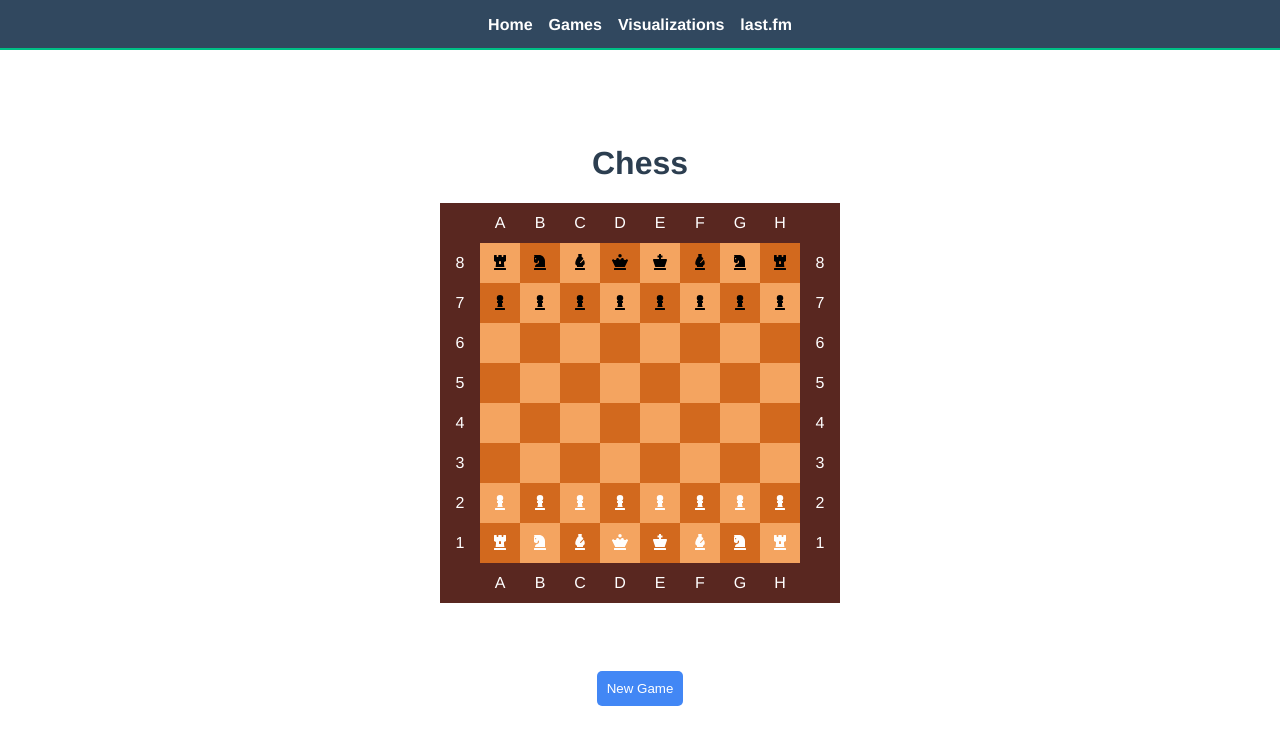
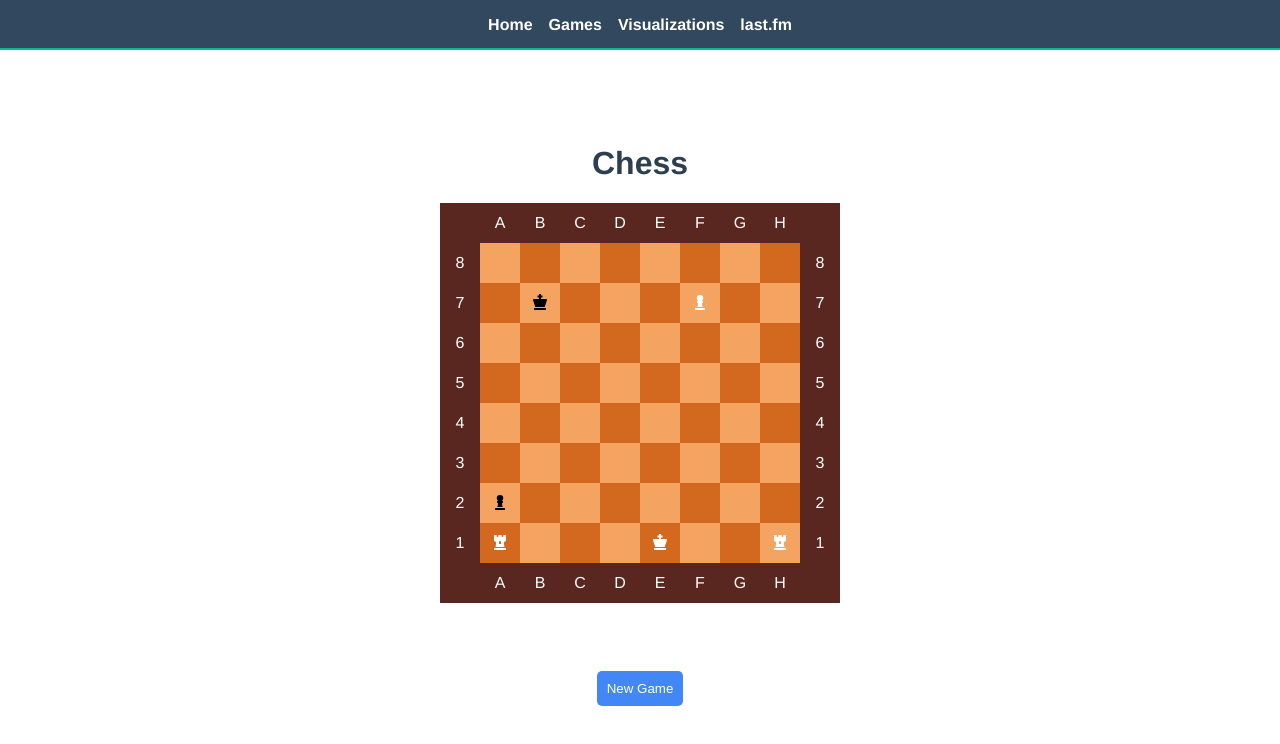
Before and after one commit to paulmotz/github-pages, a Vue app: page /chess in a window 1280 px wide. Shown: the top 744 px of the page. Built offline with nearby package versions, Linux system fonts and the light colour scheme.

Commit message:
Add modal and promotion

```diff
--- a/src/assets/variables.styl
+++ b/src/assets/variables.styl
@@ -18,6 +18,8 @@ $button-background-color = #4287f5
 $button-background-color-disabled = #8eb7f9
 $button-background-color-hover = #0c62ec
 
+$modal-background-color = $white
+
 $board-border = #592720;
 $board-dark-square = chocolate;
 $board-light-square = sandybrown;
--- /dev/null
+++ b/src/components/PJMModal.vue
@@ -0,0 +1,59 @@
+<template lang='pug'>
+	.modal-backdrop
+		.modal
+			header.modal-header
+				slot(name="header")
+			section.modal-body
+				slot(name="body")
+			footer.modal-footer
+				slot(name="footer")
+</template>
+
+<script lang='ts'>
+import Vue from 'vue';
+
+export default Vue.extend({
+	name : 'PJMModal',
+
+	methods : {
+		emitClicked(): void {
+			this.$emit('clicked');
+		},
+	},
+});
+</script>
+
+<style lang='stylus'>
+@import '../assets/variables.styl'
+
+.modal-backdrop
+	position: fixed
+	top: 0
+	bottom: 0
+	left: 0
+	right: 0
+	background-color: rgba(0, 0, 0, 0.3)
+	display: flex
+	justify-content: center
+	align-items: center
+
+.modal
+	background: $modal-background-color
+	box-shadow: 2px 2px 20px 1px
+	overflow-x: auto
+	display: flex
+	flex-direction: column
+	min-width: 15rem
+	text-align: left
+
+.modal-header
+	background-color: $header-footer-background-color
+	color: $white
+	font-weight: 600
+	box-sizing: border-box
+	border-bottom: 2px solid $vue-green
+	padding: 0.375rem
+
+.modal-body
+	padding: 0.25rem
+</style>
--- a/src/components/games/chess/Board.vue
+++ b/src/components/games/chess/Board.vue
@@ -26,11 +26,12 @@
 <script lang="ts">
 import Vue from 'vue';
 import Square from '@/components/games/chess/Square.vue';
-import { PieceColor, SquareClickedEvent, PieceMove } from '@/lib/types';
-import { pieceStartingPositions, findPieceIndex, pieceTypes, initializeBoard } from '@/lib/games/chess/helpers';
+import { PieceColor, SquareClickedEvent, PieceMove, PieceAbbreviation } from '@/lib/types';
+import { pieceStartingPositions, findPieceIndex, pieceTypes, initializeBoard, findPawnToPromoteLocation, getPromotionPiece } from '@/lib/games/chess/helpers';
 import { getCheckingPieces, getLegalMoves, isCheckmate } from '@/lib/games/chess/checkingHelpers';
 import { isStalemate, hasInsufficientMatingMaterial, getBoardState } from '@/lib/games/chess/drawHelpers';
 import { Piece, Pawn, Rook, King } from '@/lib/games/chess/pieces';
+import { bus } from '../../../main';
 
 export default Vue.extend({
 	name : 'Board',
@@ -86,7 +87,7 @@ export default Vue.extend({
 		},
 
 		colorToMoveNext(): PieceColor {
-			return this.isWhiteToMove ? 'white' : 'black';
+			return this.isWhiteToMove ? 'white': 'black';
 		},
 	},
 
@@ -101,6 +102,9 @@ export default Vue.extend({
 
 	mounted() {
 		this.initializeGame();
+		bus.$on('promotion', (pieceType: PieceAbbreviation) => {
+			this.promotePawn(pieceType);
+		});
 	},
 
 	methods : {
@@ -198,10 +202,16 @@ export default Vue.extend({
 			if (piece instanceof Pawn) {
 				this.moveCounter = 0;
 
+				if (rank === 8 || rank === 1) {
+					this.$emit('pawn-reach-end');
+				}
+
 				// HACK: Change this once board states are kept track of
 				if (Math.abs(piece.rank - rank) === 2) {
 					piece.canBeCapturedByEnPassant = true;
 				}
+			} else {
+				this.moveCounter++;
 			}
 
 			if (piece instanceof King) {
@@ -236,12 +246,14 @@ export default Vue.extend({
 				}
 			}
 
+			if (piece instanceof Pawn && (rank === 8 || rank === 1)) {
+				this.$emit('pawn-reach-end');
+				return;
+			}
+
 			const newPieceRow: (Piece | null)[] = this.occupiedSquares[rank - 1].slice(0);
 			newPieceRow[file - 1] = piece;
 			this.$set(this.occupiedSquares, rank - 1, newPieceRow);
-
-			this.moveCounter++;
-			this.trackBoardState();
 
 			this.completeTurn();
 		},
@@ -286,6 +298,29 @@ export default Vue.extend({
 			this.$set(this.occupiedSquares, piece.rank - 1, newPieceRow);
 		},
 
+		promotePawn(pieceAbbreviation: PieceAbbreviation): void {
+			const { rank, file } = findPawnToPromoteLocation(this.allPieces, this.colorToMoveNext);
+			const promotionPiece =  getPromotionPiece(this.allPieces, {
+				color        : this.colorToMoveNext,
+				file         : file,
+				rank         : rank,
+				abbreviation : pieceAbbreviation,
+			});
+
+			const newPieceRow: (Piece | null)[] = this.occupiedSquares[rank - 1].slice(0);
+			newPieceRow[file - 1] = promotionPiece;
+			this.$set(this.occupiedSquares, rank - 1, newPieceRow);
+
+			const oldPieceType = `${this.colorToMoveNext[0]}P`;
+			const pieceIndexToCapture = this.allPieces[oldPieceType].findIndex((p: Piece) => Number(p.rank) === Number(rank) &&  Number(p.file) === Number(file));
+			this.allPieces[oldPieceType].splice(pieceIndexToCapture, 1);
+
+			const newPieceType = `${this.colorToMoveNext[0]}${pieceAbbreviation}`;
+			this.allPieces[newPieceType].push(promotionPiece);
+
+			this.completeTurn();
+		},
+
 		setMoveSquares(moves: number[][]): void {
 			for (const move of moves) {
 				const newRow: boolean[] = this.possibleMoveSquares[move[0] - 1].slice(0);
@@ -301,6 +336,8 @@ export default Vue.extend({
 		},
 
 		completeTurn(): void {
+			this.trackBoardState();
+
 			this.selectedPiece = null;
 			this.resetMoveSquares();
 
--- a/src/components/games/chess/Chess.vue
+++ b/src/components/games/chess/Chess.vue
@@ -4,17 +4,37 @@
 		Board(
 			v-bind:isNewGame="isNewGame"
 			v-on:game-over="showResult"
-			v-on:game-started="startGame")
+			v-on:game-started="startGame"
+			v-on:pawn-reach-end="openModal")
 		h3.result {{result}}
 		PJMButton(
 			v-bind:text="'New Game'"
 			v-on:clicked="buttonClicked")
+		PJMModal(v-show="shouldShowModal")
+			template(v-slot:header) Select a Piece for promotion
+			template(v-slot:body)
+				.icon-row
+					.icon-wrapper(v-on:click="pieceClicked('Q')")
+						font-awesome-icon.fa-icon(
+							v-bind:icon="'chess-queen'")
+					.icon-wrapper(v-on:click="pieceClicked('R')")
+						font-awesome-icon.fa-icon(
+							v-bind:icon="'chess-rook'")
+				.icon-row
+					.icon-wrapper(v-on:click="pieceClicked('B')")
+						font-awesome-icon.fa-icon(
+							v-bind:icon="'chess-bishop'")
+					.icon-wrapper(v-on:click="pieceClicked('N')")
+						font-awesome-icon.fa-icon(
+							v-bind:icon="'chess-knight'")
 </template>
 
 <script lang='ts'>
 import Vue from 'vue';
 import Board from '@/components/games/chess/Board.vue';
 import PJMButton from '@/components/PJMButton.vue';
+import PJMModal from '@/components/PJMModal.vue';
+import { bus } from '../../../main';
 
 export default Vue.extend({
 	name : 'Chess',
@@ -22,18 +42,34 @@ export default Vue.extend({
 	components : {
 		Board,
 		PJMButton,
+		PJMModal,
 	},
 
 	data : function() {
 		return {
-			isNewGame : false,
-			result    : '',
+			isNewGame       : false,
+			result          : '',
+			shouldShowModal : false,
 		};
 	},
 
 	methods : {
 		buttonClicked(): void {
 			this.isNewGame = true;
+			// this.openModal();
+		},
+
+		closeModal(): void {
+			this.shouldShowModal = false;
+		},
+
+		openModal(): void {
+			this.shouldShowModal = true;
+		},
+
+		pieceClicked(pieceName: string): void {
+			bus.$emit('promotion', pieceName);
+			this.closeModal();
 		},
 
 		showResult(result: string): void {
@@ -48,7 +84,6 @@ export default Vue.extend({
 });
 </script>
 
-<!-- Add "scoped" attribute to limit CSS to this component only -->
 <style scoped lang='stylus'>
 @import '../../../assets/variables.styl'
 
@@ -64,4 +99,25 @@ export default Vue.extend({
 	font-size: 1rem
 	height: 1rem
 	line-height: 1rem
+
+.icon-row
+	display: flex
+	flex-direction: row
+
+.icon-wrapper
+	cursor: pointer
+	width: 50%
+	display: flex
+	align-items: center
+	justify-content: center
+	padding: 0.5rem
+
+.icon-wrapper:hover
+	background-color: rgba(49, 72, 95, 0.3)
+
+.fa-icon
+	height: 2rem
+	width: 2rem
+	opacity: 1
+
 </style>
--- a/src/components/games/chess/Square.vue
+++ b/src/components/games/chess/Square.vue
@@ -11,7 +11,6 @@
 
 <script lang='ts'>
 import Vue from 'vue';
-import { PieceColor } from '@/lib/types';
 import { Pawn, Knight, Bishop, Rook, Queen, King } from '@/lib/games/chess/pieces';
 
 export default Vue.extend({
@@ -19,7 +18,7 @@ export default Vue.extend({
 
 	props : {
 		colorToMoveNext : {
-			type    : Object as () => PieceColor,
+			type    : String,
 			default : 'white',
 		},
 		fileIndex : {
--- a/src/lib/games/chess/helpers.ts
+++ b/src/lib/games/chess/helpers.ts
@@ -1,4 +1,4 @@
-import { PieceColor, PieceType, AllPieces, PieceMapping, PieceStartingPositions, ColorAndPiece, BoardState, PieceAbbreviation } from '@/lib/types';
+import { PieceColor, PieceType, AllPieces, PieceMapping, PieceStartingPositions, ColorAndPiece, BoardState, PieceAbbreviation, SquareLocation, PiecePromoteProps } from '@/lib/types';
 import { Piece, Pawn, Knight, Bishop, Rook, Queen, King } from '@/lib/games/chess/pieces';
 
 /**
@@ -97,21 +97,23 @@ export const getAttackedSquares = (allPieces: AllPieces, occupiedSquares: (Piece
 };
 
 export const pieceStartingPositions: PieceStartingPositions = {
-	'wB' : [ [1, 3], [1, 6] ],
-	'wN' : [ [1, 2], [1, 7] ],
+	// 'wB' : [ [1, 3], [1, 6] ],
+	// 'wN' : [ [1, 2], [1, 7] ],
+	// 'wK' : [ [1, 5] ],
+	// 'wP' : [ [2, 1], [2, 2], [2, 3], [2, 4], [2, 5], [2, 6], [2, 7], [2, 8] ],
+	// 'wQ' : [ [1, 4] ],
+	// 'wR' : [ [1, 1], [1, 8] ],
+	// 'bB' : [ [8, 3], [8, 6] ],
+	// 'bN' : [ [8, 2], [8, 7] ],
+	// 'bK' : [ [8, 5]] ,
+	// 'bP' : [ [7, 1], [7, 2], [7, 3], [7, 4], [7, 5], [7, 6], [7, 7], [7, 8]] ,
+	// 'bQ' : [ [8, 4] ],
+	// 'bR' : [ [8, 1], [8, 8] ],
 	'wK' : [ [1, 5] ],
-	'wP' : [ [2, 1], [2, 2], [2, 3], [2, 4], [2, 5], [2, 6], [2, 7], [2, 8] ],
-	'wQ' : [ [1, 4] ],
+	'bK' : [ [7, 2] ],
+	'wP' : [ [7, 6]] ,
+	'bP' : [ [2, 1]] ,
 	'wR' : [ [1, 1], [1, 8] ],
-	'bB' : [ [8, 3], [8, 6] ],
-	'bN' : [ [8, 2], [8, 7] ],
-	'bK' : [ [8, 5]] ,
-	'bP' : [ [7, 1], [7, 2], [7, 3], [7, 4], [7, 5], [7, 6], [7, 7], [7, 8]] ,
-	'bQ' : [ [8, 4] ],
-	'bR' : [ [8, 1], [8, 8] ],
-	// 'wK' : [ [1, 5] ],
-	// 'wQ' : [ [1, 4] ],
-	// 'bK' : [ [8, 5]] ,
 };
 
 export const pieceTypes: ColorAndPiece[] = [
@@ -120,12 +122,12 @@ export const pieceTypes: ColorAndPiece[] = [
 
 export const initializeBoard = (position = pieceStartingPositions): BoardState => {
 	const pieceConstructors = {
-		'P' : Pawn,
-		'N' : Knight,
-		'B' : Bishop,
-		'R' : Rook,
-		'Q' : Queen,
-		'K' : King,
+		P : Pawn,
+		N : Knight,
+		B : Bishop,
+		R : Rook,
+		Q : Queen,
+		K : King,
 	};
 
 	const allPieces: AllPieces = {};
@@ -159,3 +161,47 @@ export const initializeBoard = (position = pieceStartingPositions): BoardState =
 		occupiedSquares,
 	};
 };
+
+// HACK: Would Vuex make this better/unnecessary?
+export const findPawnToPromoteLocation = (allPieces: AllPieces, color: PieceColor): SquareLocation => {
+	const pawn: Piece | undefined = allPieces[`${color[0]}P`].find(pawn => color === 'white' ? pawn.rank === 8 : pawn.rank === 1);
+
+	if (!pawn) {
+		throw new Error('Could not promote pawn!');
+	}
+
+	return {
+		rank : pawn.rank,
+		file : pawn.file,
+	};
+};
+
+export const getHighestExistingId = (allPieces: AllPieces, abbreviation: PieceAbbreviation, color: string): number => {
+	const arr  = allPieces[`${color[0]}${abbreviation}`];
+
+	return Math.max(...arr.map(e => e.id));
+};
+
+export const getPromotionPiece = (allPieces: AllPieces, { color, abbreviation, file, rank }: PiecePromoteProps): Piece => {
+	// HACK: Why does this have to be in the function body?
+	const pieceConstructors = {
+		P : Pawn,
+		N : Knight,
+		B : Bishop,
+		R : Rook,
+		Q : Queen,
+		K : King,
+	};
+
+	console.log(pieceConstructors);
+
+	const id = getHighestExistingId(allPieces, abbreviation, color) + 1;
+
+	return new pieceConstructors[abbreviation]({
+		color,
+		rank,
+		file,
+		abbreviation,
+		id,
+	});
+};
--- a/src/main.ts
+++ b/src/main.ts
@@ -18,6 +18,8 @@ Vue.component('font-awesome-icon', FontAwesomeIcon);
 Vue.config.productionTip = false;
 Vue.use(VueRouter);
 
+export const bus = new Vue();
+
 new Vue({
   router,
   render : h => h(App),
```
Also changed, not shown: src/lib/games/chess/TODOs.md (+2 -1 lines), src/lib/types.ts (+7 -0 lines).
